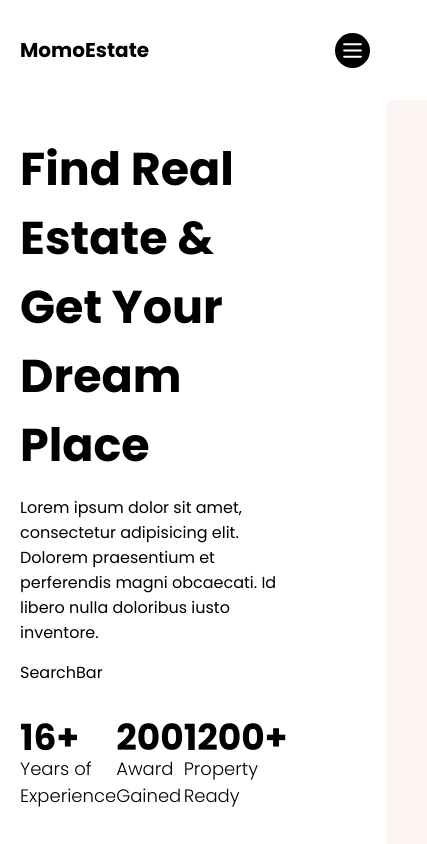
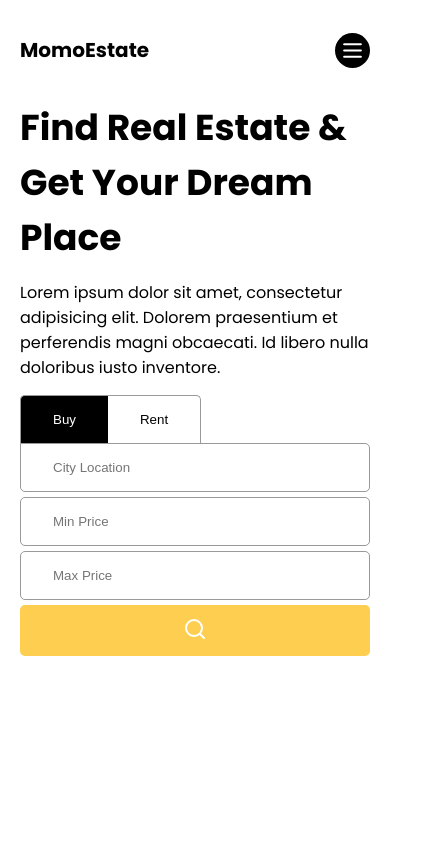
Before and after one commit to thynamoral/real-estate-website, a React (Vite) app in the folder packages/client/: page / in a window 390 px wide. Shown: the whole page, 427 px wide, since content can reach past the window. Built offline with nearby package versions, Linux system fonts and the light colour scheme.

Commit message:
implement SearchBar and responsive homePage

```diff
--- a/packages/client/src/components/searchBar/SearchBar.scss
+++ b/packages/client/src/components/searchBar/SearchBar.scss
@@ -0,0 +1,80 @@
+@import "../../sass/colors.scss";
+@import "../../sass/responsive.scss";
+.searchBar {
+  display: flex;
+  flex-direction: column;
+
+  .type {
+    display: flex;
+
+    button {
+      padding: 16px 32px;
+      text-transform: capitalize;
+      border: 1px solid $gray;
+      border-bottom: none;
+      background-color: #fff;
+
+      &.active {
+        color: #fff;
+        background-color: #000;
+      }
+
+      &:first-child {
+        border-top-left-radius: 5px;
+        border-right: none;
+      }
+
+      &:last-child {
+        border-top-right-radius: 5px;
+        border-left: none;
+      }
+    }
+  }
+
+  .form {
+    width: 100%;
+    height: 64px;
+    display: flex;
+    border: 1px solid $gray;
+
+    @include sm {
+      flex-direction: column;
+      gap: 5px;
+      border: none;
+    }
+
+    input {
+      flex: 1;
+      border: none;
+      outline: none;
+      padding: 0 10px;
+
+      @include sm {
+        padding: 16px 32px;
+        border-radius: 5px;
+        border: 1px solid $gray;
+
+        &:first-child {
+          border-top-left-radius: 0px;
+        }
+      }
+    }
+
+    button {
+      width: 64px;
+      padding: 0 10px;
+      border: none;
+      background-color: $yellow;
+
+      #searchBtn {
+        color: $white;
+      }
+
+      @include sm {
+        width: 100%;
+        padding: 12px;
+        border-radius: 5px;
+      }
+    }
+  }
+}
--- a/packages/client/src/components/searchBar/SearchBar.tsx
+++ b/packages/client/src/components/searchBar/SearchBar.tsx
@@ -1,7 +1,54 @@
+import { Search } from "lucide-react";
 import "./SearchBar.scss";
+import { useState } from "react";
+
+const types = ["buy", "rent"];
 
 const SearchBar = () => {
-  return <div>SearchBar</div>;
+  const [query, setQuery] = useState({
+    type: "buy",
+    location: "",
+    minPrice: 0,
+    maxPrice: 0,
+  });
+
+  const switchType = (type: string) => setQuery((prev) => ({ ...prev, type }));
+
+  return (
+    <div className="searchBar">
+      <div className="type">
+        {types.map((type) => (
+          <button
+            key={type}
+            className={type === query.type ? "active" : ""}
+            onClick={() => switchType(type)}
+          >
+            {type}
+          </button>
+        ))}
+      </div>
+      <form className="form">
+        <input type="text" name="location" placeholder="City Location" />
+        <input
+          type="number"
+          name="minPrice"
+          min={0}
+          max={1000000}
+          placeholder="Min Price"
+        />
+        <input
+          type="number"
+          name="maxPrice"
+          min={0}
+          max={1000000}
+          placeholder="Max Price"
+        />
+        <button>
+          <Search id="searchBtn" />
+        </button>
+      </form>
+    </div>
+  );
 };
 
 export default SearchBar;
--- a/packages/client/src/pages/homePage/HomePage.scss
+++ b/packages/client/src/pages/homePage/HomePage.scss
@@ -1,13 +1,20 @@
+@import "../../sass/responsive.scss";
+
 .homePage {
   height: 100%;
   display: flex;
 
   .textContainer {
+    height: 100%;
     flex: 3;
     display: flex;
     flex-direction: column;
     justify-content: center;
     gap: 25px;
+
+    @include sm {
+      justify-content: flex-start;
+    }
 
     .wrapper {
       display: flex;
@@ -15,8 +22,24 @@
       gap: 15px;
       padding-right: 100px;
 
-      h1 {
+      @include md {
+        padding-right: 0px;
+      }
+
+      @include sm {
+        flex: 1;
+      }
+
+      .title {
         font-size: 46px;
+
+        @include lg {
+          font-size: 40px;
+        }
+
+        @include md {
+          font-size: 36px;
+        }
       }
     }
 
@@ -26,9 +49,21 @@
       justify-content: space-between;
       padding-right: 100px;
 
+      @include md {
+        padding-right: 0px;
+      }
+
+      @include sm {
+        display: none;
+      }
+
       .box {
         h2 {
           font-size: 36px;
+
+          @include md {
+            font-size: 26px;
+          }
         }
         h3 {
           font-size: 18px;
@@ -46,6 +81,10 @@
     background-color: #fcf5f3;
     padding: 0 20px;
 
+    @include md {
+      display: none;
+    }
+
     img {
       width: 100%;
       transform: translateX(20px);
```
